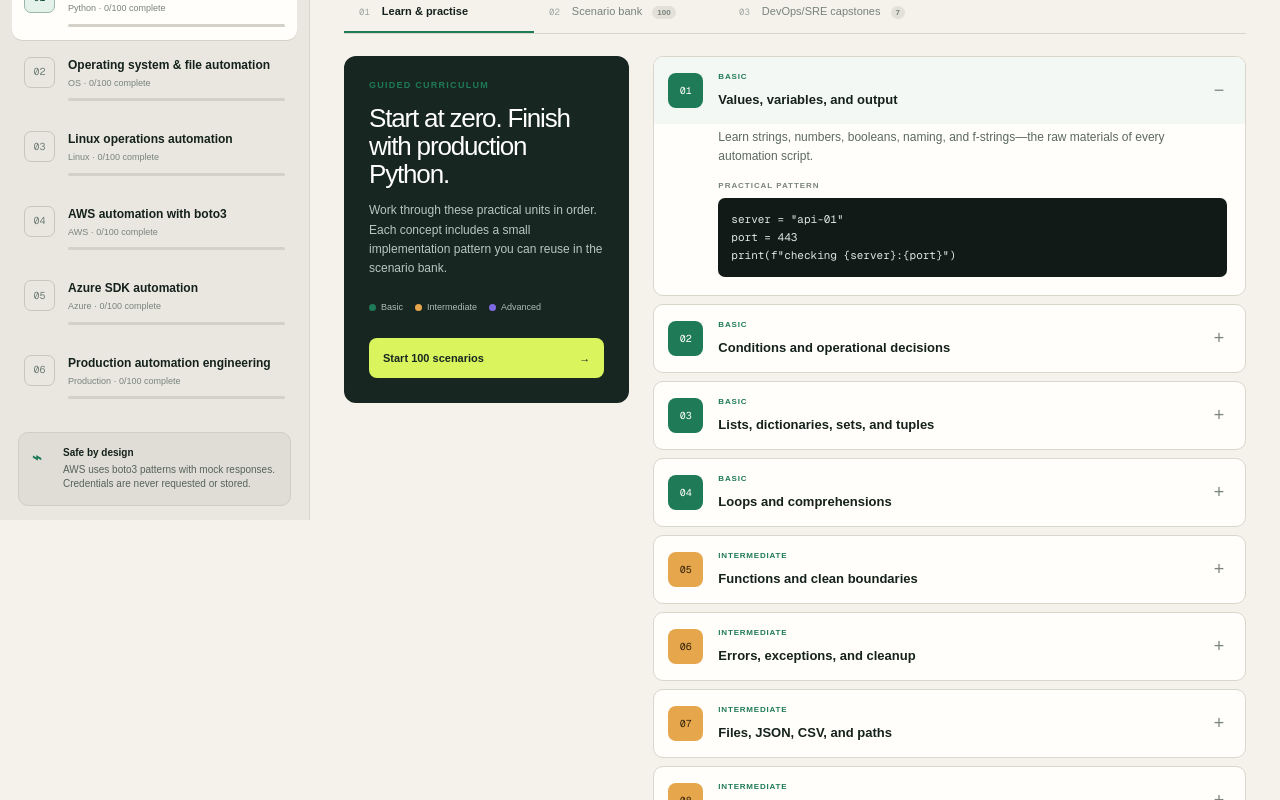
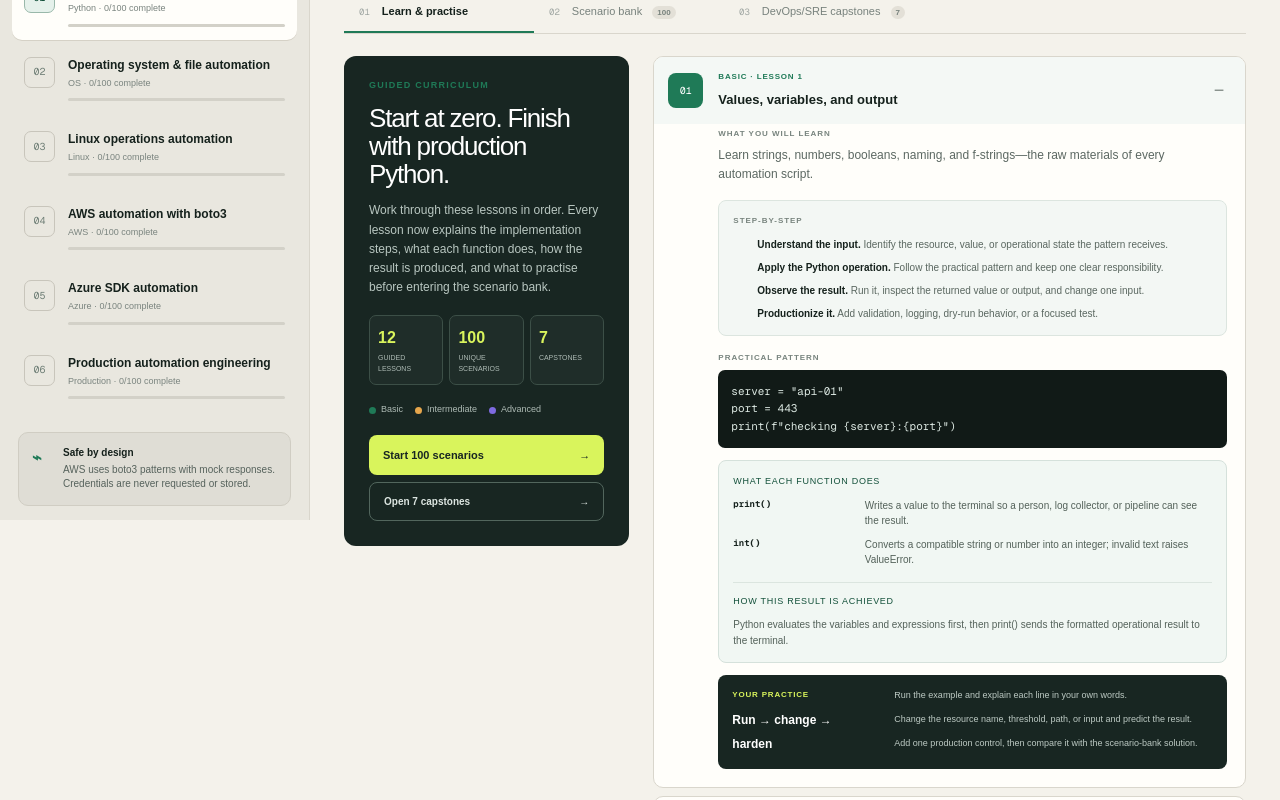
Before and after one commit to prasadtara09/TeachMePython, a Next.js app: page / in a window 1280 px wide. Shown: the part 280-1080 px from the top of the page. Built offline with nearby package versions, Linux system fonts and the light colour scheme.

Commit message:
Expand guided learning and practice lessons

```diff
--- a/app/globals.css
+++ b/app/globals.css
@@ -253,12 +253,27 @@ button { color: inherit; }
 }
 .learning-intro h2 { margin: 14px 0 13px; font-size: 26px; line-height: 1.08; letter-spacing: -.045em; }
 .learning-intro > p:not(.eyebrow) { margin: 0; color: #b9c7c1; font-size: 12px; line-height: 1.6; }
-.level-key { margin: 23px 0; display: flex; flex-wrap: wrap; gap: 12px; color: #aebbb5; font-size: 9px; }
+.learning-summary {
+  margin: 18px 0;
+  display: grid;
+  grid-template-columns: repeat(3, 1fr);
+  gap: 6px;
+}
+.learning-summary > div {
+  padding: 10px 8px;
+  border: 1px solid #3c4f47;
+  border-radius: 7px;
+  background: #ffffff08;
+}
+.learning-summary strong { display: block; color: var(--lime); font-size: 16px; }
+.learning-summary span { display: block; margin-top: 3px; color: #aebbb5; font-size: 7px; text-transform: uppercase; }
+.level-key { margin: 18px 0; display: flex; flex-wrap: wrap; gap: 12px; color: #aebbb5; font-size: 9px; }
 .level-key span { display: flex; align-items: center; gap: 5px; }
 .level-key i { width: 7px; height: 7px; border-radius: 50%; }
 .basic { background: var(--green); }
 .intermediate { background: var(--amber); }
 .advanced { background: var(--violet); }
+.learning-actions { display: grid; gap: 7px; }
 .primary-cta {
   width: 100%;
   padding: 12px 14px;
@@ -272,6 +287,20 @@ button { color: inherit; }
   font-weight: 900;
   cursor: pointer;
 }
+.secondary-cta {
+  width: 100%;
+  padding: 11px 14px;
+  display: flex;
+  justify-content: space-between;
+  border: 1px solid #52665d;
+  border-radius: 8px;
+  background: transparent;
+  color: #dce5e1;
+  font-size: 10px;
+  font-weight: 800;
+  cursor: pointer;
+}
+.secondary-cta:hover { border-color: var(--lime); color: white; }
 
 .unit-list { display: grid; gap: 8px; }
 .unit-card { overflow: hidden; border: 1px solid var(--line); border-radius: 10px; background: var(--panel); }
@@ -299,6 +328,19 @@ button { color: inherit; }
 .unit-detail { padding: 4px 18px 18px 64px; }
 .unit-detail > p { margin: 0 0 15px; color: #5c6862; font-size: 12px; line-height: 1.55; }
 .practical-label { margin-bottom: 6px; color: #78847e; font-size: 8px; font-weight: 900; letter-spacing: .12em; }
+.lesson-concept { margin-bottom: 15px; }
+.lesson-concept p { margin: 0; color: #5c6862; font-size: 12px; line-height: 1.6; }
+.lesson-steps {
+  margin-bottom: 16px;
+  padding: 14px;
+  border: 1px solid #dce5df;
+  border-radius: 8px;
+  background: #f3f7f4;
+}
+.lesson-steps ol { margin: 10px 0 0; padding-left: 21px; display: grid; gap: 8px; }
+.lesson-steps li { padding-left: 3px; color: #5a6760; font-size: 10px; line-height: 1.5; }
+.lesson-steps li::marker { color: var(--green); font-weight: 900; }
+.lesson-steps b { color: var(--ink); font-size: 10px; }
 .unit-detail pre,
 .solution pre {
   overflow: auto;
@@ -310,6 +352,48 @@ button { color: inherit; }
   font: 11px/1.6 var(--font-geist-mono), monospace;
   white-space: pre-wrap;
 }
+.learning-explanation {
+  margin-top: 12px;
+  padding: 14px;
+  border: 1px solid #d5e1db;
+  border-radius: 8px;
+  background: #f1f7f3;
+}
+.learning-explanation h4 {
+  margin: 0 0 9px;
+  color: var(--green-dark);
+  font-size: 9px;
+  letter-spacing: .08em;
+  text-transform: uppercase;
+}
+.learning-explanation h4:not(:first-child) {
+  margin-top: 14px;
+  padding-top: 12px;
+  border-top: 1px solid #dbe5df;
+}
+.learning-explanation dl { margin: 0; display: grid; gap: 8px; }
+.learning-explanation dl > div {
+  display: grid;
+  grid-template-columns: minmax(110px, .35fr) 1fr;
+  gap: 10px;
+}
+.learning-explanation dt { color: var(--ink); font: 700 9px/1.4 var(--font-geist-mono), monospace; }
+.learning-explanation dd,
+.learning-explanation p { margin: 0; color: #536159; font-size: 10px; line-height: 1.55; }
+.practice-mission {
+  margin-top: 12px;
+  padding: 14px;
+  display: grid;
+  grid-template-columns: 130px 1fr;
+  gap: 15px;
+  border-radius: 8px;
+  background: var(--navy);
+  color: white;
+}
+.practice-mission span { display: block; margin-bottom: 6px; color: var(--lime); font-size: 8px; font-weight: 900; letter-spacing: .1em; }
+.practice-mission b { font-size: 12px; line-height: 1.3; }
+.practice-mission ul { margin: 0; padding-left: 17px; display: grid; gap: 6px; }
+.practice-mission li { color: #bdcac4; font-size: 9px; line-height: 1.5; }
 
 .capstone-layout {
   max-width: 1240px;
@@ -733,6 +817,9 @@ button { color: inherit; }
   .chapter-score { width: 100%; margin-top: 17px; }
   .mode-switch button { min-width: 170px; flex: 0 0 auto; }
   .unit-detail { padding-left: 17px; }
+  .learning-summary { grid-template-columns: 1fr; }
+  .learning-explanation dl > div { grid-template-columns: 1fr; gap: 3px; }
+  .practice-mission { grid-template-columns: 1fr; }
   .capstone-picker { grid-template-columns: 1fr; }
   .capstone-heading { display: grid; }
   .question-grid { grid-template-columns: repeat(10, 1fr); gap: 3px; }
--- a/app/page.tsx
+++ b/app/page.tsx
@@ -86,6 +86,32 @@ function explainFunctions(solution: string): FunctionNote[] {
         description:
           "The statements combine values, conditions, loops, or returns to transform the scenario input into the required result.",
       }];
+}
+
+function describeLearningResult(unit: Chapter["units"][number]): string {
+  const source = normalize(unit.practical);
+  if (source.includes("print(")) {
+    return "Python evaluates the variables and expressions first, then print() sends the formatted operational result to the terminal.";
+  }
+  if (source.includes("return ")) {
+    return "The function receives the supplied input, applies the decision or transformation, and returns a reusable result to its caller.";
+  }
+  if (source.includes("path(") || source.includes(".rglob(")) {
+    return "The pathlib objects resolve and inspect filesystem locations without hard-coded string concatenation, producing portable path data.";
+  }
+  if (source.includes("subprocess.run(")) {
+    return "The command is passed as a safe argument list, Python waits for the bounded operation, and the result exposes its status and output.";
+  }
+  if (source.includes("boto3") || source.includes("client(")) {
+    return "The SDK builds an authenticated service client from the active identity chain, then the requested API operation returns structured resource data.";
+  }
+  if (source.includes("azure") || source.includes("defaultazurecredential(")) {
+    return "Azure's credential chain supplies an approved identity, and the SDK client uses it to read or operate on the requested resource.";
+  }
+  if (source.includes("asyncio") || source.includes("await ")) {
+    return "The coroutine yields while I/O is waiting, allowing other operations to progress before their results are collected together.";
+  }
+  return `The pattern applies the ${unit.title.toLowerCase()} concept to operational input and produces a reusable building block for later scenarios.`;
 }
 
 export default function Home() {
@@ -310,7 +336,8 @@ export default function Home() {
             chapter={chapter}
             openUnit={openUnit}
             setOpenUnit={setOpenUnit}
-            begin={() => openScenario(0)}
+            beginScenarios={() => openScenario(0)}
+            beginCapstones={() => setMode("capstone")}
           />
         ) : mode === "practice" ? (
           <PracticeView
@@ -346,12 +373,14 @@ function LearnView({
   chapter,
   openUnit,
   setOpenUnit,
-  begin,
+  beginScenarios,
+  beginCapstones,
 }: {
   chapter: Chapter;
   openUnit: number;
   setOpenUnit: (index: number) => void;
-  begin: () => void;
+  beginScenarios: () => void;
+  beginCapstones: () => void;
 }) {
   return (
     <div className="learn-layout">
@@ -363,44 +392,101 @@ function LearnView({
             : "Understand the tools before solving incidents."}
         </h2>
         <p>
-          Work through these practical units in order. Each concept includes a
-          small implementation pattern you can reuse in the scenario bank.
+          Work through these lessons in order. Every lesson now explains the
+          implementation steps, what each function does, how the result is
+          produced, and what to practise before entering the scenario bank.
         </p>
+        <div className="learning-summary">
+          <div><strong>{chapter.units.length}</strong><span>guided lessons</span></div>
+          <div><strong>{chapter.scenarios.length}</strong><span>unique scenarios</span></div>
+          <div><strong>{chapter.capstones.length}</strong><span>capstones</span></div>
+        </div>
         <div className="level-key">
           <span><i className="basic" /> Basic</span>
           <span><i className="intermediate" /> Intermediate</span>
           <span><i className="advanced" /> Advanced</span>
         </div>
-        <button className="primary-cta" onClick={begin}>
+        <div className="learning-actions">
+          <button className="primary-cta" onClick={beginScenarios}>
             Start {chapter.scenarios.length} scenarios <span>→</span>
           </button>
+          <button className="secondary-cta" onClick={beginCapstones}>
+            Open {chapter.capstones.length} capstones <span>→</span>
+          </button>
+        </div>
       </section>
 
       <div className="unit-list">
-        {chapter.units.map((unit, index) => (
+        {chapter.units.map((unit, index) => {
+          const functionNotes = explainFunctions(unit.practical);
+          return (
             <article
               key={unit.title}
               className={`unit-card ${openUnit === index ? "open" : ""}`}
             >
-            <button onClick={() => setOpenUnit(index)}>
+              <button
+                onClick={() => setOpenUnit(openUnit === index ? -1 : index)}
+                aria-expanded={openUnit === index}
+              >
                 <span className={`unit-index ${unit.level.toLowerCase()}`}>
                   {String(index + 1).padStart(2, "0")}
                 </span>
                 <span>
-                <small>{unit.level}</small>
+                  <small>{unit.level} · LESSON {index + 1}</small>
                   <b>{unit.title}</b>
                 </span>
                 <span className="unit-toggle">{openUnit === index ? "−" : "+"}</span>
               </button>
               {openUnit === index && (
                 <div className="unit-detail">
+                  <section className="lesson-concept">
+                    <div className="practical-label">WHAT YOU WILL LEARN</div>
                     <p>{unit.concept}</p>
+                  </section>
+
+                  <section className="lesson-steps">
+                    <div className="practical-label">STEP-BY-STEP</div>
+                    <ol>
+                      <li><b>Understand the input.</b> Identify the resource, value, or operational state the pattern receives.</li>
+                      <li><b>Apply the Python operation.</b> Follow the practical pattern and keep one clear responsibility.</li>
+                      <li><b>Observe the result.</b> Run it, inspect the returned value or output, and change one input.</li>
+                      <li><b>Productionize it.</b> Add validation, logging, dry-run behavior, or a focused test.</li>
+                    </ol>
+                  </section>
+
                   <div className="practical-label">PRACTICAL PATTERN</div>
                   <pre>{unit.practical}</pre>
+
+                  <section className="learning-explanation">
+                    <h4>What each function does</h4>
+                    <dl>
+                      {functionNotes.map((note) => (
+                        <div key={note.name}>
+                          <dt>{note.name}</dt>
+                          <dd>{note.description}</dd>
+                        </div>
+                      ))}
+                    </dl>
+                    <h4>How this result is achieved</h4>
+                    <p>{describeLearningResult(unit)}</p>
+                  </section>
+
+                  <section className="practice-mission">
+                    <div>
+                      <span>YOUR PRACTICE</span>
+                      <b>Run → change → harden</b>
+                    </div>
+                    <ul>
+                      <li>Run the example and explain each line in your own words.</li>
+                      <li>Change the resource name, threshold, path, or input and predict the result.</li>
+                      <li>Add one production control, then compare it with the scenario-bank solution.</li>
+                    </ul>
+                  </section>
                 </div>
               )}
             </article>
-        ))}
+          );
+        })}
       </div>
     </div>
   );
```
Also changed, not shown: 1 other file (tests, documents, lock files or other folders). Lines whose indentation alone changed are shown as unchanged.
